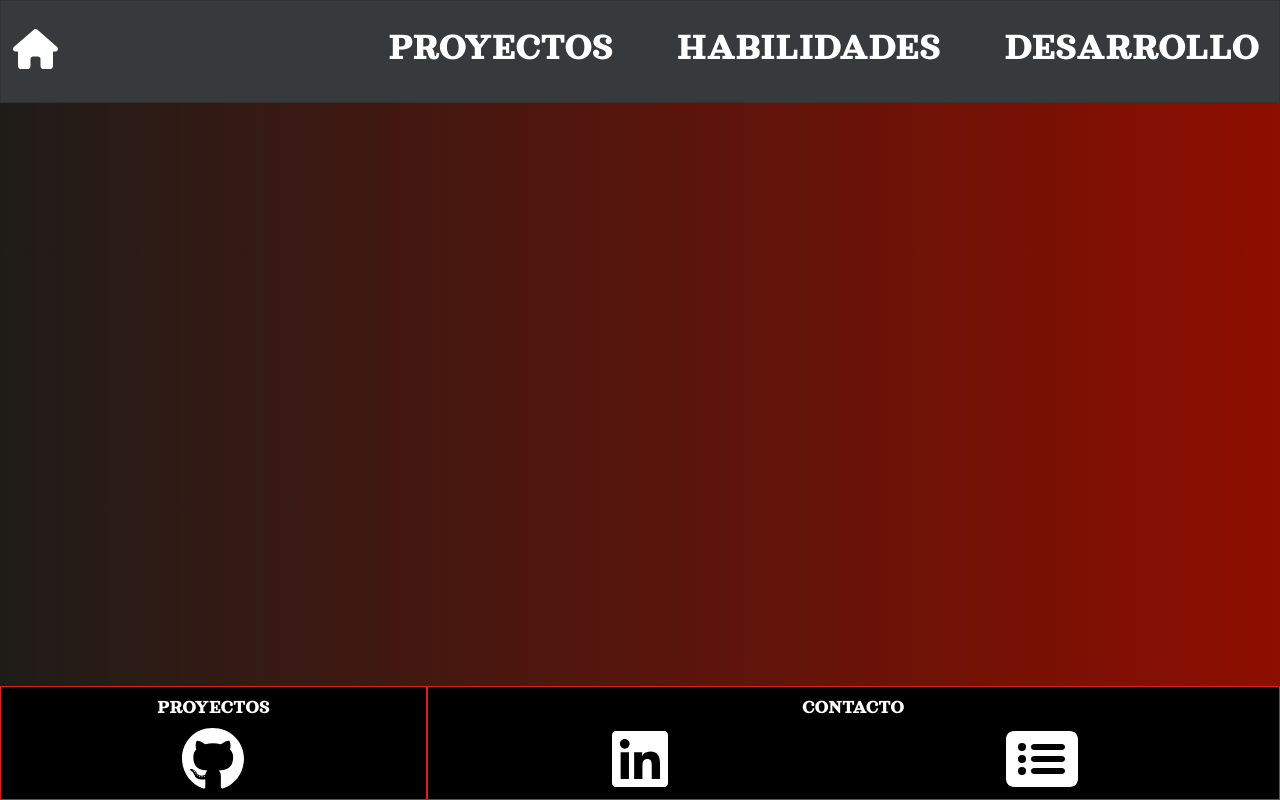
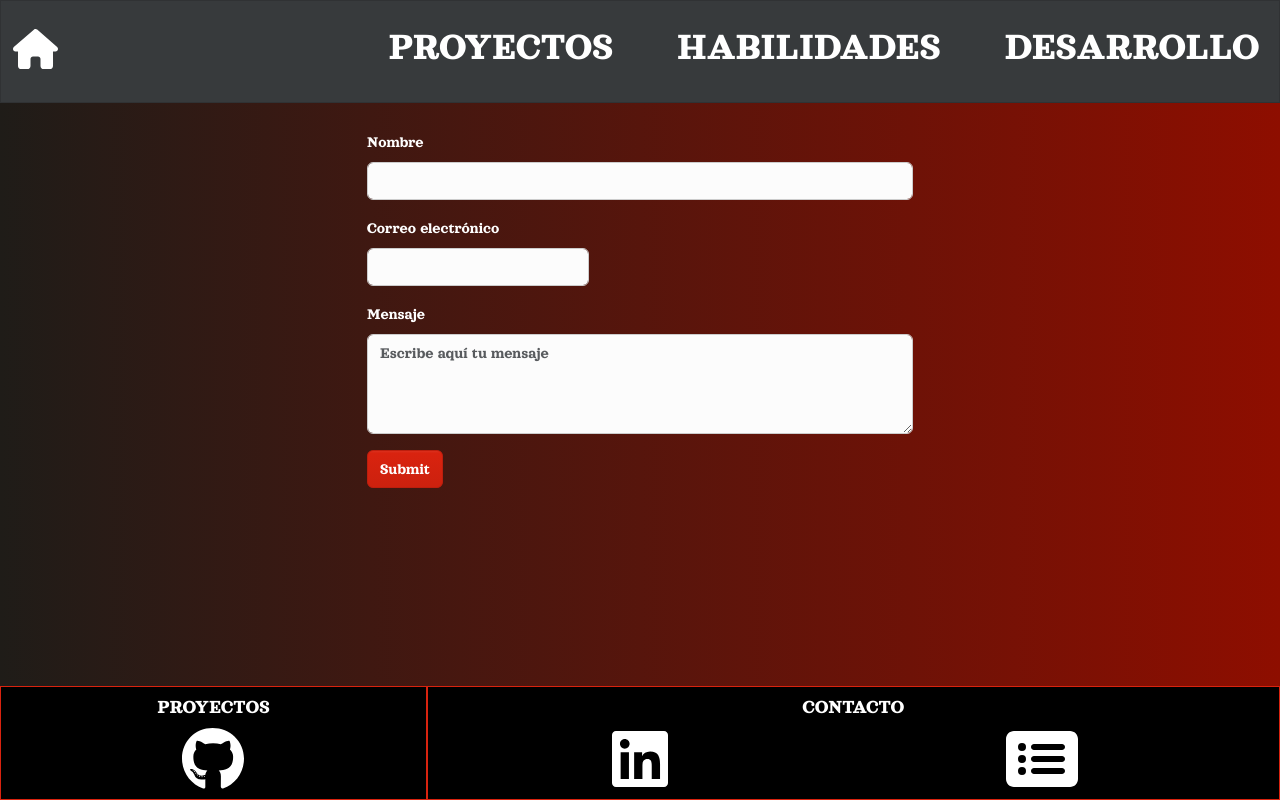
Before and after one commit to diego-008/my-web-site, a React (Create React App) app: page /contact in a window 1280 px wide. Built offline with nearby package versions, Linux system fonts and the light colour scheme.

Commit message:
se agrego el formulario de contacto

```diff
--- a/src/App.js
+++ b/src/App.js
@@ -7,6 +7,7 @@ import Projects from './pages/Projects';
 import Footer from './components/Footer';
 import Skills from './pages/Skills';
 import DevclopmentSkills from './pages/DevelopmentSkills';
+import Contact from './pages/Contact';
 function App() {
   return (
     <div className="principal d-flex flex-column">
@@ -18,6 +19,7 @@ function App() {
             <Route exact path="/projects" element={<Projects />} />
             <Route exact path="/skills" element={<Skills />} />
             <Route exact path="/programskills" element={<DevclopmentSkills />} />
+            <Route exact path="/contact" element={<Contact />} />
 
           </Routes>
           <Footer />
--- a/src/components/Footer.js
+++ b/src/components/Footer.js
@@ -2,6 +2,7 @@ import "./css/footer.css";
 import { FontAwesomeIcon } from "@fortawesome/react-fontawesome";
 import { faGithub, faLinkedin } from "@fortawesome/free-brands-svg-icons";
 import { faRectangleList } from "@fortawesome/free-solid-svg-icons";
+import { Link } from 'react-router-dom'
 export default function Footer() {
   return (
     <footer className="mt-auto">
@@ -35,14 +36,14 @@ export default function Footer() {
                 </div>
 
                 <div className="col-6 text-center">
-                  <a
-                    href="https://forms.gle/PFdcxcoCSJDi7p9Y9"
+                  <Link
+                    to="/contact"
                     className="text-light"
-                    target="_blank"
+                    // target="_blank"
                     rel="noreferrer"
                   >
                     <FontAwesomeIcon icon={faRectangleList} size="4x" />
-                  </a>
+                  </Link>
                 </div>
               </div>
             </div>
--- /dev/null
+++ b/src/components/Form.js
@@ -0,0 +1,75 @@
+import React from "react";
+import { useRef } from "react";
+import { useNavigate } from "react-router-dom";
+export default function Form(props) {
+  const formulario = useRef();
+  const navigate = useNavigate();
+  const onSubmit = async (e) => {
+    e.preventDefault();
+    console.log("presionado", formulario.current.email.value);
+    // formulario.current.reset()
+    const name = formulario.current.name.value;
+    const email = formulario.current.email.value;
+    const message = formulario.current.message.value;
+    const send = {
+      name,
+      email,
+      message,
+    };
+    const res = await fetch("http://localhost:5000", {
+      method: "POST",
+      body: JSON.stringify(send),
+      headers: {
+        "Content-Type": "application/json",
+        "Access-Control-Allow-Origin": "*",
+      },
+    });
+    const resp = await res.json();
+    console.log(resp);
+    navigate("/my-web-site")
+  };
+  return (
+    <div className="container">
+      <div className="row justify-content-center">
+        <div className="col-md-6">
+          <form onSubmit={onSubmit} ref={formulario}>
+            <div className="mb-3">
+              <label htmlFor="exampleInputPassword1" className="form-label">
+                Nombre
+              </label>
+              <input type="text" className="form-control" name="name" />
+            </div>
+            <div className="mb-3">
+              <label htmlFor="exampleInputPassword1" className="form-label">
+                <div className="mb-3">
+                  <label htmlFor="exampleInputEmail1" className="form-label">
+                    Correo electrónico
+                  </label>
+                  <input
+                    name="email"
+                    type="text"
+                    className="form-control"
+                    aria-describedby="emailHelp"
+                  />
+                </div>
+                Mensaje
+              </label>
+              <div className="">
+                <textarea
+                  className="form-control"
+                  placeholder="Escribe aquí tu mensaje"
+                  style={{ height: 100 }}
+                  defaultValue={""}
+                  name="message"
+                />
+              </div>
+            </div>
+            <button type="submit" className="btn btn-primary">
+              Submit
+            </button>
+          </form>
+        </div>
+      </div>
+    </div>
+  );
+}
--- /dev/null
+++ b/src/pages/Contact.js
@@ -0,0 +1,9 @@
+import React from "react";
+import Form from '../components/Form'
+export default function Contact() {
+  return (
+    <div className="mb-5 text-light" style={{ marginTop: "130px" }}>
+      <Form />
+    </div>
+  );
+}
```
Also changed, not shown: 1 other file (tests, documents, lock files or other folders).
